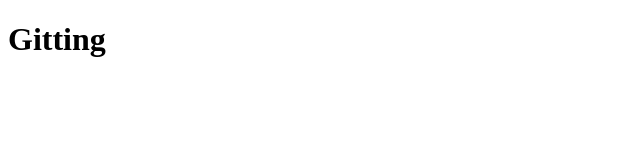
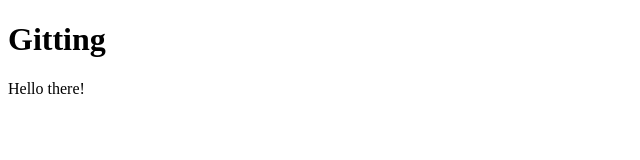
Before and after one commit to gitlet/git-exercise, a plain HTML site: page index.html in a window 1280 px wide. Shown: the full height of the page, 0-640 px from the left. Drawn offline with Linux system fonts and the light colour scheme.

Commit message:
Second commit

```diff
--- a/index.html
+++ b/index.html
@@ -10,5 +10,8 @@
     <header>
         <h1>Git<span>ting</span></h1>
     </header>
+    <section id="content">
+        <p>Hello there!</p>
+    </section>
 </body>
 </html>
```
